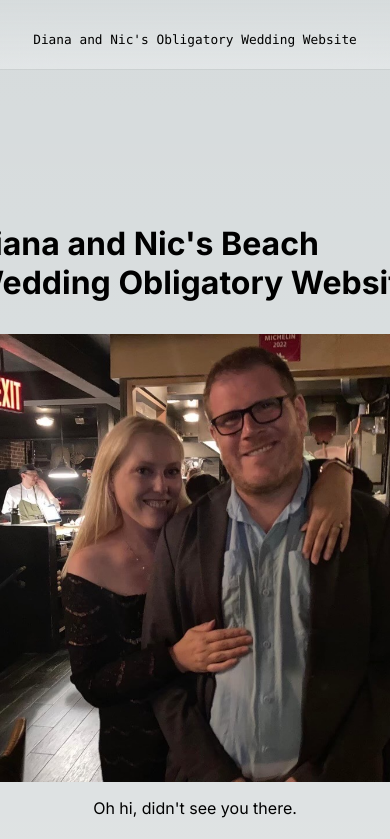
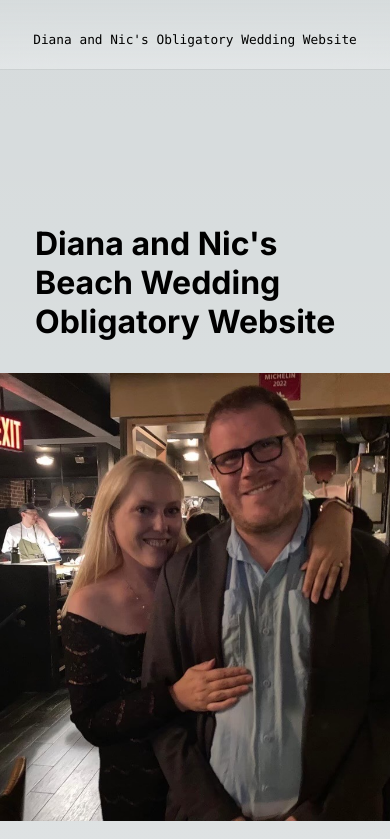
Before and after one commit to feitelogram/wedding-thing, a Next.js app: page / in a window 390 px wide. Shown: the top 839 px of the page. Built offline with nearby package versions, Linux system fonts and the light colour scheme.

Commit message:
Update page.module.css

```diff
--- a/app/page.module.css
+++ b/app/page.module.css
@@ -150,6 +150,7 @@
 
   .center {
     padding: 8rem 0 6rem;
+    width: 20rem;
   }
 
   .center::before {
```
